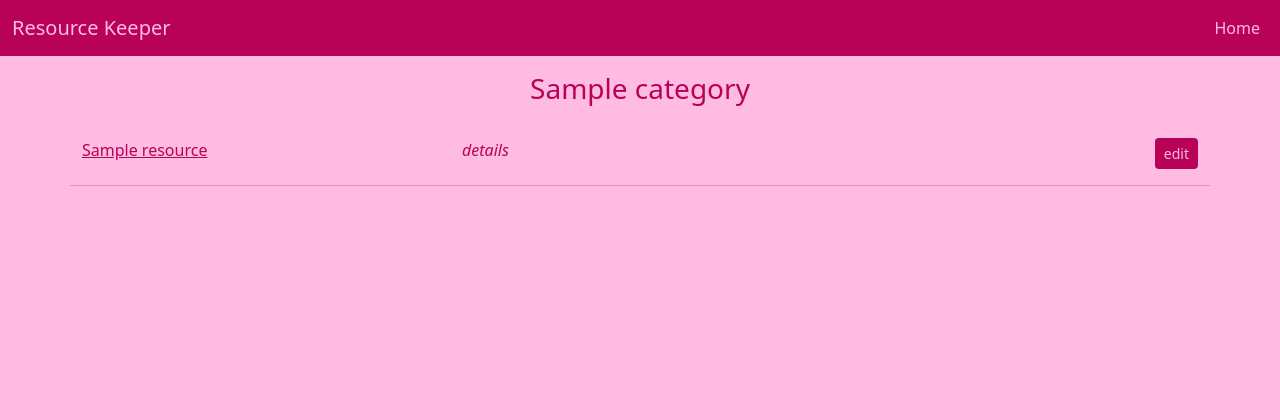
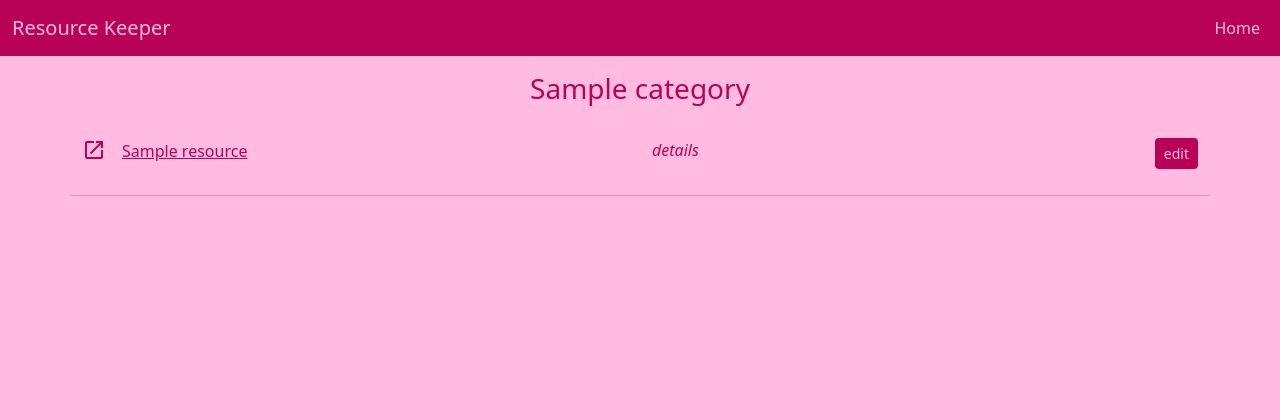
Before and after one commit to doctorandrewbrown/flask-resource-keeper, a Flask app: page /view_resources/1 in a window 1280 px wide. Shown: the top 420 px of the page. Run offline with Flask 3, Linux system fonts and the light colour scheme; tables that the repository leaves empty hold one stand-in row (values such as "Sample post").

Commit message:
adjust BS responsive cols for md

```diff
--- a/resource_keeper/templates/view_resources.html
+++ b/resource_keeper/templates/view_resources.html
@@ -3,10 +3,12 @@
 <h3 class="text-center pb-4 mt-3">{{category}}</h3>
     <div class="row">
         {% for resource in resources %}
-        <div class=" col-sm-12 col-md-4">
-            <a target="_blank" href="{{resource.resource_url}}">{{resource.resource_name}}</a>
+        <div class=" col-sm-12 col-md-6">
+            <p>
+                <span class="material-icons me-3" style="vertical-align: text-bottom;">open_in_new</span><a target="_blank" href="{{resource.resource_url}}">{{resource.resource_name}}</a>
+            </p>
         </div>
-        <div class="dropdown col-sm-12 col-md-4">
+        <div class="dropdown col-sm-12 col-md-3">
             <span class="fst-italic fw-light">details</span>
             <div class="dropdown-content">
             <p>{{resource.resource_description}}</p>
@@ -14,8 +16,8 @@
           </div>
 
         <!--make col flex container then set margin start to auto with ms-auto to push content to right-->
-        <div class="col-sm-12 col-md-4 d-flex">
-            <a href="{{url_for('edit_resource', resource_id=resource.id)}}" class="ms-auto btn btn-sm">edit</a>
+        <div class="col-sm-12 col-md-3 d-flex">
+            <a href="{{url_for('edit_resource', resource_id=resource.id)}}" style="align-self:start;" class="ms-auto btn btn-sm">edit</a>
         </div>
         <hr class="mt-3">
         {% endfor %}
```
